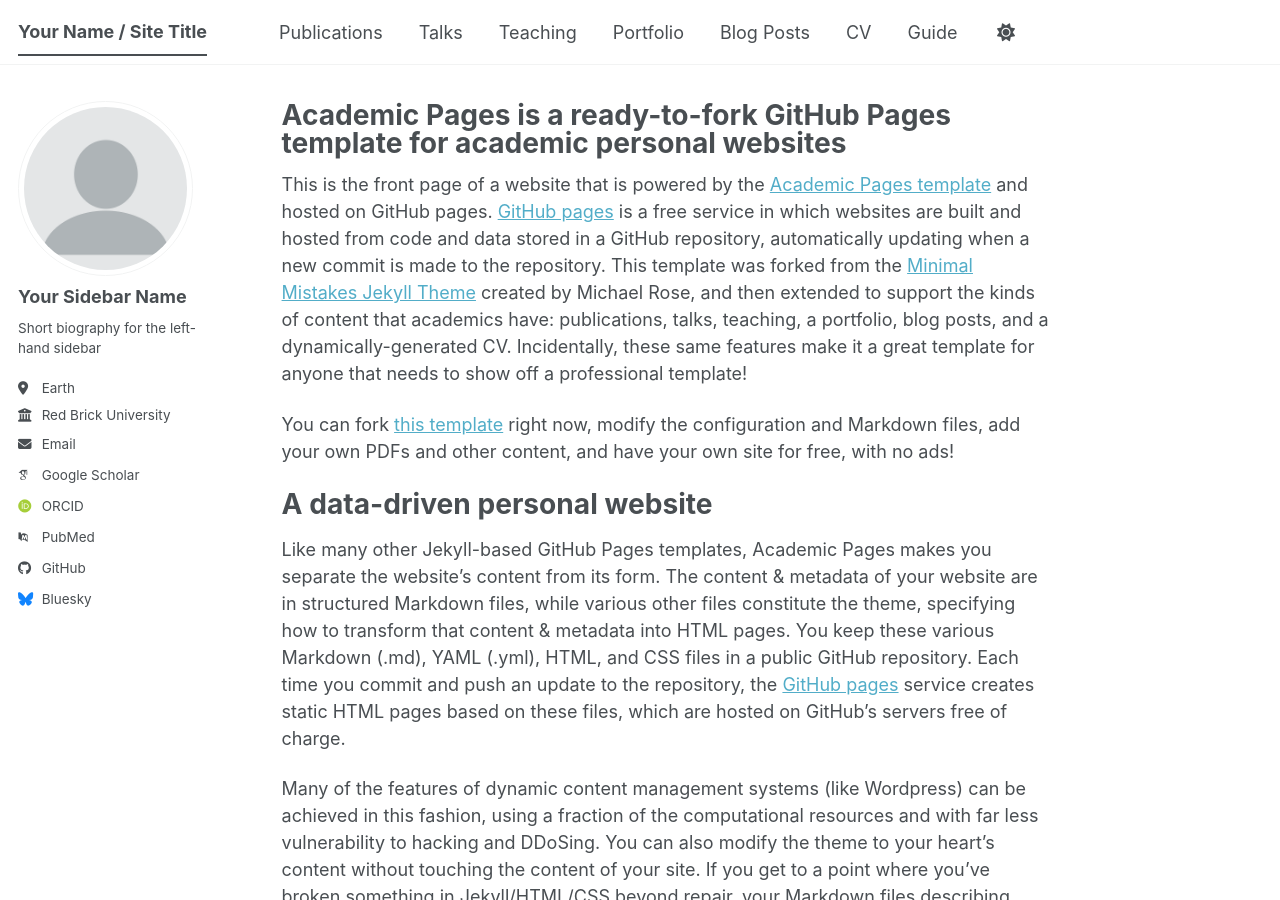
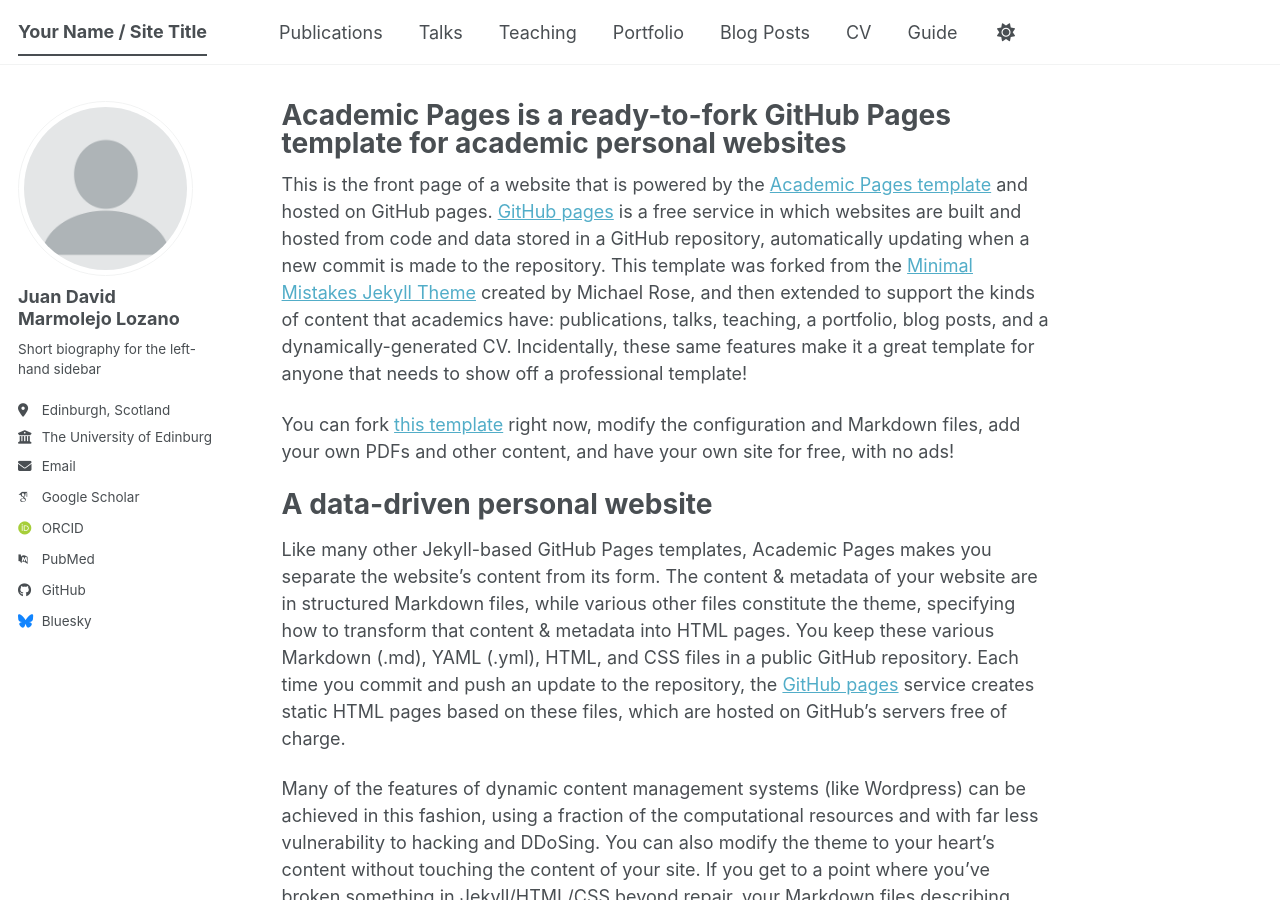
Before and after one commit to jdmarmolejo/jdmarmolejo.github.io, a Jekyll site: the page built from _pages/about.md, in a window 1280 px wide and 900 px high. Built offline with Jekyll 4.4.1, drawn with Linux system fonts in a browser that asks for light colours; some web fonts are replaced; a script bundle is joined from its source files by our own code; library files that are not in the unit come from our copies.

Commit message:
Update _config.yml
I have updated basic information on the sidebar

```diff
--- a/_config.yml
+++ b/_config.yml
@@ -24,18 +24,18 @@
 author:
   # Biographic information
   avatar           : "profile.png"
-  name             : "Your Sidebar Name"
+  name             : "Juan David Marmolejo Lozano"
   pronouns         : # example: "she/her"
   bio              : "Short biography for the left-hand sidebar"
-  location         : "Earth"
-  employer         : "Red Brick University"
+  location         : "Edinburgh, Scotland"
+  employer         : "The University of Edinburgh"
   uri              : # URL
   email            : "none@example.org"
 
   # Academic websites
   academia         : # URL
   arxiv            : # URL - Update with the correct link to your profile
-  googlescholar    : "https://scholar.google.com/citations?user=PS_CX0AAAAAJ"
+  googlescholar    : "https://scholar.google.com/citations?user=Vf1cgywAAAAJ&hl"
   inspire-hep      : # URL
   impactstory      : # URL
   orcid            : "https://orcid.org/yourorcidurl"
```
